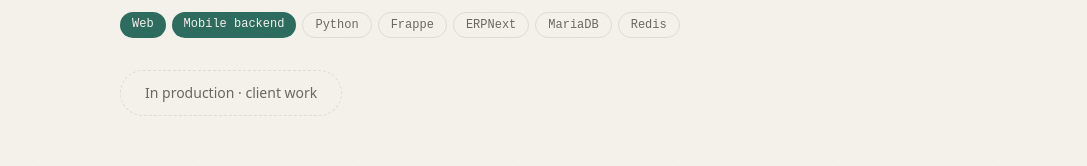
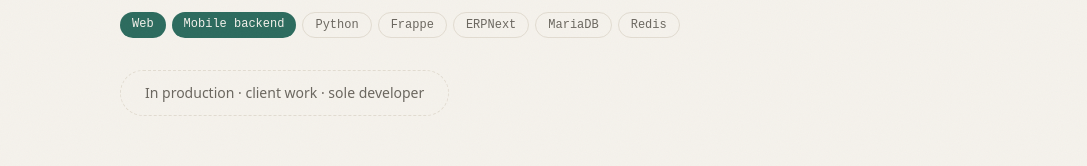
Before and after one commit to Vatsal-Kanojiya/vatsal_portfolio, an Astro site: page /projects/vending-erp in a window 1280 px wide. Shown: the part 473-639 px from the top of the page, without its empty margins (96-1183 px from the left). Built offline with nearby package versions, Linux system fonts and the light colour scheme; Astro itself is replaced by a stand-in of ours; a web font is replaced by a local one.

Commit message:
fix(content): Vending ERP sole developer confirmed; drop the TODO

```diff
--- a/src/content/projects/vending-erp.md
+++ b/src/content/projects/vending-erp.md
@@ -8,7 +8,7 @@ platforms: [Web, Mobile backend]
 stack: [Python, Frappe, ERPNext, MariaDB, Redis]
 order: 1
 status: in-progress
-statusLabel: In production · client work
+statusLabel: In production · client work · sole developer
 points:
   - "Contracts become immutable once active. A change creates a new version cloned from the last, so every invoice traces back to the exact rules it was billed under."
   - "Invoices claim meter readings by link and release them on cancel, so cancelling and regenerating an invoice can never bill a reading twice."
@@ -42,5 +42,3 @@ features:
 - **Stock-out projection.** Daily burn from the contracted quantity, the last count and the last dispatch tells operations "by now this should be over", before the site runs dry.
 - **A CRM that can't lose a lead.** Hooks enforce that an activity is never just closed: a contact is closed with a reason or converted to a lead, and a lead is converted or lost. A "call back in a year" follow-up resurfaces on its own date.
 - **Field sales on mobile.** A Flutter app, built by the team's mobile developer, lets the sales team create contacts, leads and activities from the field.
-
-<!-- TODO(Vatsal): confirm role wording (docs say sole developer of the vending app). Production status confirmed by Vatsal 2026-10-22. -->
```
